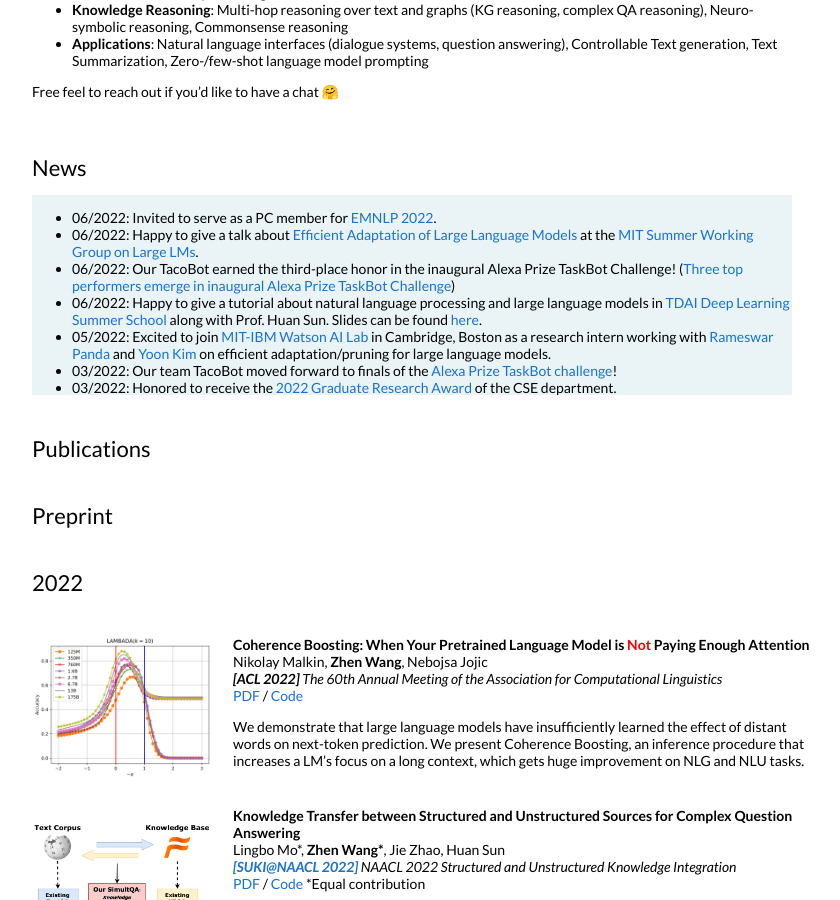
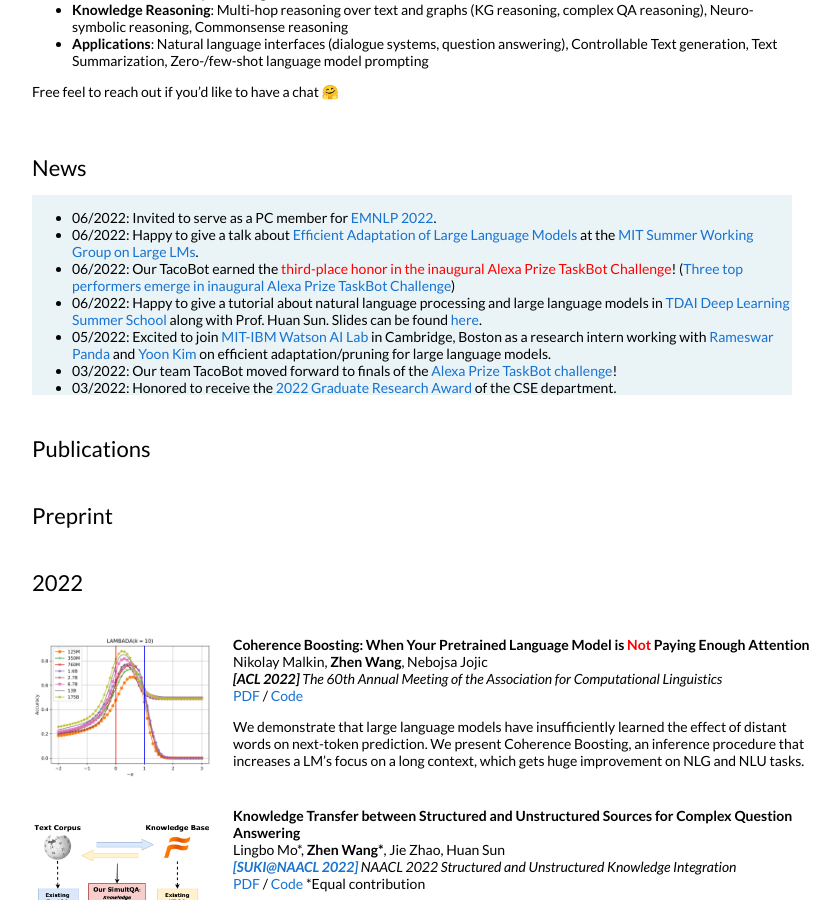
Before and after one commit to zhenwang9102/zhenwang9102.github.io, a Jekyll site: the page built from _posts/2019-06-02-venue.markdown, in a window 1280 px wide and 900 px high, scrolled down 595 px. Shown: the whole window, without its empty margins (228-1068 px from the left). Built offline with Jekyll 4.4.1, drawn with Linux system fonts in a browser that asks for light colours.

Commit message:
Update default.html

```diff
--- a/_layouts/default.html
+++ b/_layouts/default.html
@@ -102,7 +102,7 @@
                     06/2022: Happy to give a talk about <a>Efficient Adaptation of Large Language Models</a> at the <a>MIT Summer Working Group on Large LMs</a>.
                   </li>
                   <li>
-                    06/2022: Our TacoBot earned the third-place honor in the inaugural Alexa Prize TaskBot Challenge! (<a href="https://www.amazon.science/alexa-prize/three-top-performers-emerge-in-inaugural-alexa-prize-taskbot-challenge">Three top performers emerge in inaugural Alexa Prize TaskBot Challenge</a>)
+                    06/2022: Our TacoBot earned the <a style="color:red">third-place honor in the inaugural Alexa Prize TaskBot Challenge</a>! (<a href="https://www.amazon.science/alexa-prize/three-top-performers-emerge-in-inaugural-alexa-prize-taskbot-challenge">Three top performers emerge in inaugural Alexa Prize TaskBot Challenge</a>)
                   </li>
                   <li>
                     06/2022: Happy to give a tutorial about natural language processing and large language models in <a href="https://tdai.osu.edu/events/tdai-foundations-cop-deep-learning-summer-school">TDAI Deep Learning Summer School</a> along with Prof. Huan Sun. Slides can be found <a href="https://tdai.osu.edu/sites/default/files/2022-06/2022-foundations-tutorial3-sunwang-deeplearning4nlp.pdf">here</a>.
@@ -278,7 +278,7 @@
               <br>
               <em><a href="https://www.amazon.science/alexa-prize/taskbot-challenge"><b>[Alexa Prize TaskBot Challenge]</b></a></em> <i>1st Proceedings of Alexa Prize TaskBot (Alexa Prize 2021)</i>
               <br>
-              <a href="https://assets.amazon.science/9a/30/5e4931ec41d78abad730707ce95a/bootstrapping-a-user-centered-task-oriented-dialogue-system.pdf">PDF</a> / <a href="https://www.amazon.science/alexa-prize/three-top-performers-emerge-in-inaugural-alexa-prize-taskbot-challenge">Third-place honor in the TaskBot Finals!</a>
+              <a href="https://assets.amazon.science/9a/30/5e4931ec41d78abad730707ce95a/bootstrapping-a-user-centered-task-oriented-dialogue-system.pdf">PDF</a> / <a href="https://www.amazon.science/alexa-prize/three-top-performers-emerge-in-inaugural-alexa-prize-taskbot-challenge" style="color:red">Third-place honor in the TaskBot Finals!</a>
               <p>We build TacoBot, a task-oriented dialogue system for the inaugural Alexa Prize TaskBot Challenge to assist users in multi-step cooking and home improvement tasks. We propose several data augmentation methods, such as GPT-3 simulation to bootstrap neural dialogue systems into new domains and make them more robust to noise user initiatives.</p>
             </td>
           </tr>
```
